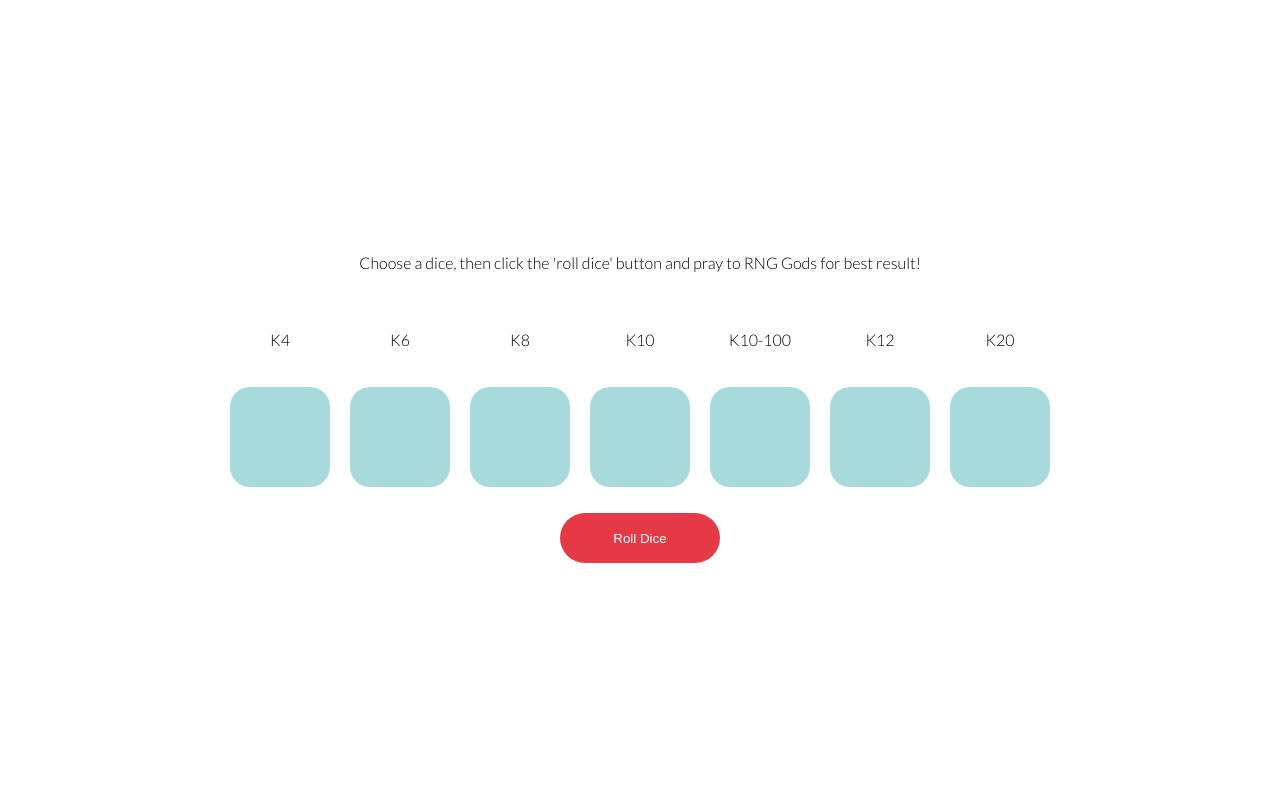
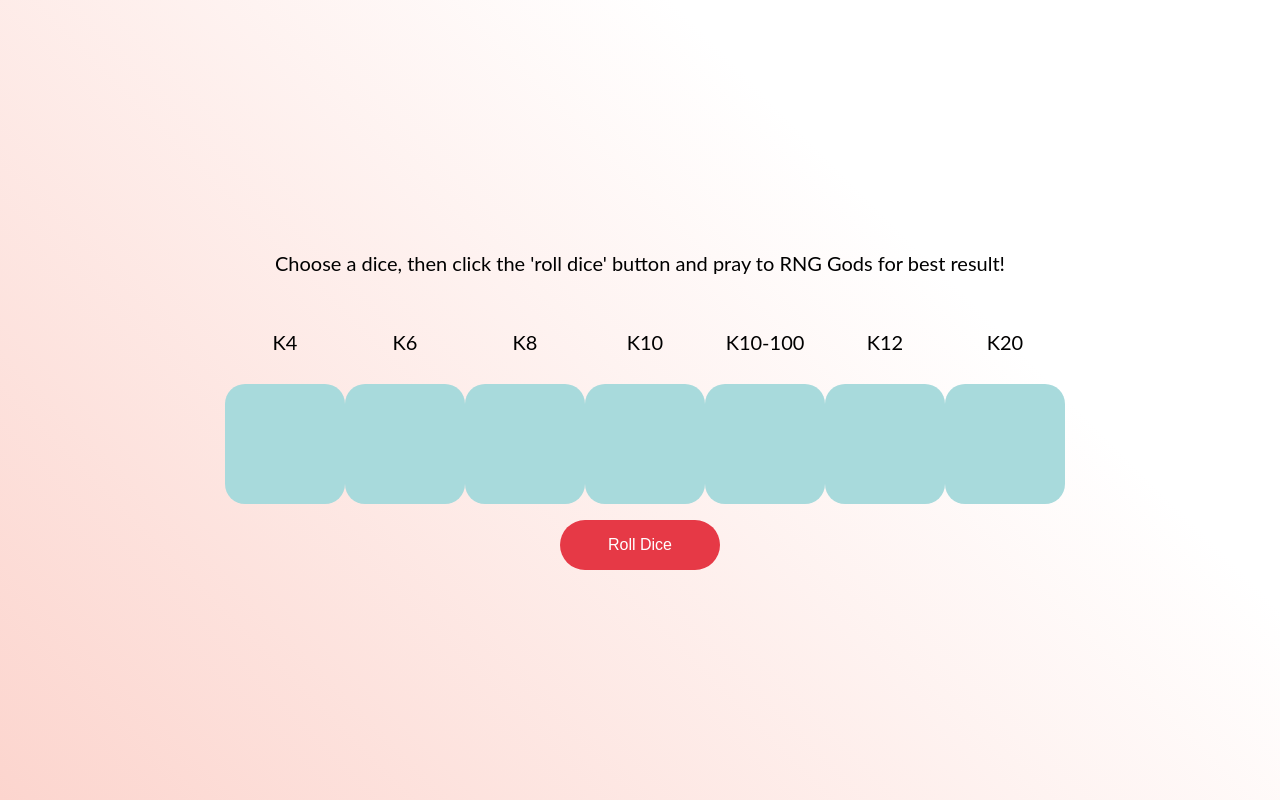
Before and after one commit to mich-grab/RollDice, a plain HTML site: page index.html in a window 1280 px wide. Drawn offline with Linux system fonts and the light colour scheme.

Commit message:
Update style.css

```diff
--- a/style.css
+++ b/style.css
@@ -1,10 +1,12 @@
-@import url('https://fonts.googleapis.com/css2?family=Lato:wght@300&display=swap');
+@@import url('https://fonts.googleapis.com/css2?family=Lato:wght@300&display=swap');
 
 *{
     box-sizing: border-box;
 
 }
 body {
+    background:
+    linear-gradient(45deg, #fcd5ce, #ffffff 70.71%);
     font-family: 'Lato', sans-serif;
     display: flex;
     flex-direction: column;
@@ -13,17 +15,20 @@
     height: 100vh;
     overflow: hidden;
     margin:0;
-
 }
 
 p {
     display: flex;
-    justify-content: center;;
+    justify-content: center;
+    font-size: 20px;
 }
 
 .dice-list {
     display: flex;
+    flex-wrap: wrap;
     flex-direction: row;
+    justify-content: center;
+    align-content: center;
 
 }
 
@@ -79,16 +84,20 @@
 
 #roll_dice {
     background-color: #e63946;
-
     width: 160px;
     height: 50px;
     border-radius: 30px;
     padding: 5px 10px;
     border: none;
     color: #fff;
+    font-size: inherit;
 }
 
 
 #roll_dice:active{
     transform: scale(0.98);
 }
+
+#roll_dice:active{
+    transform: scale(0.98);
+}
```
